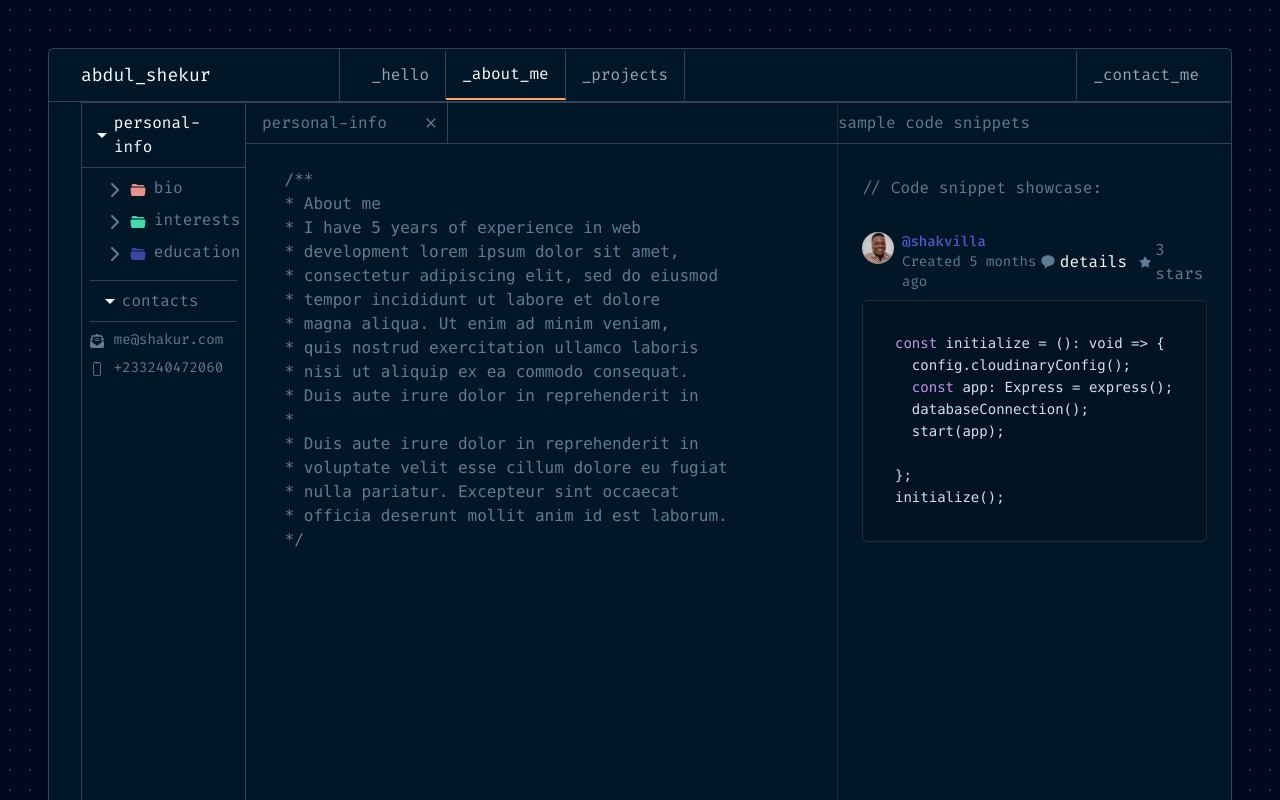
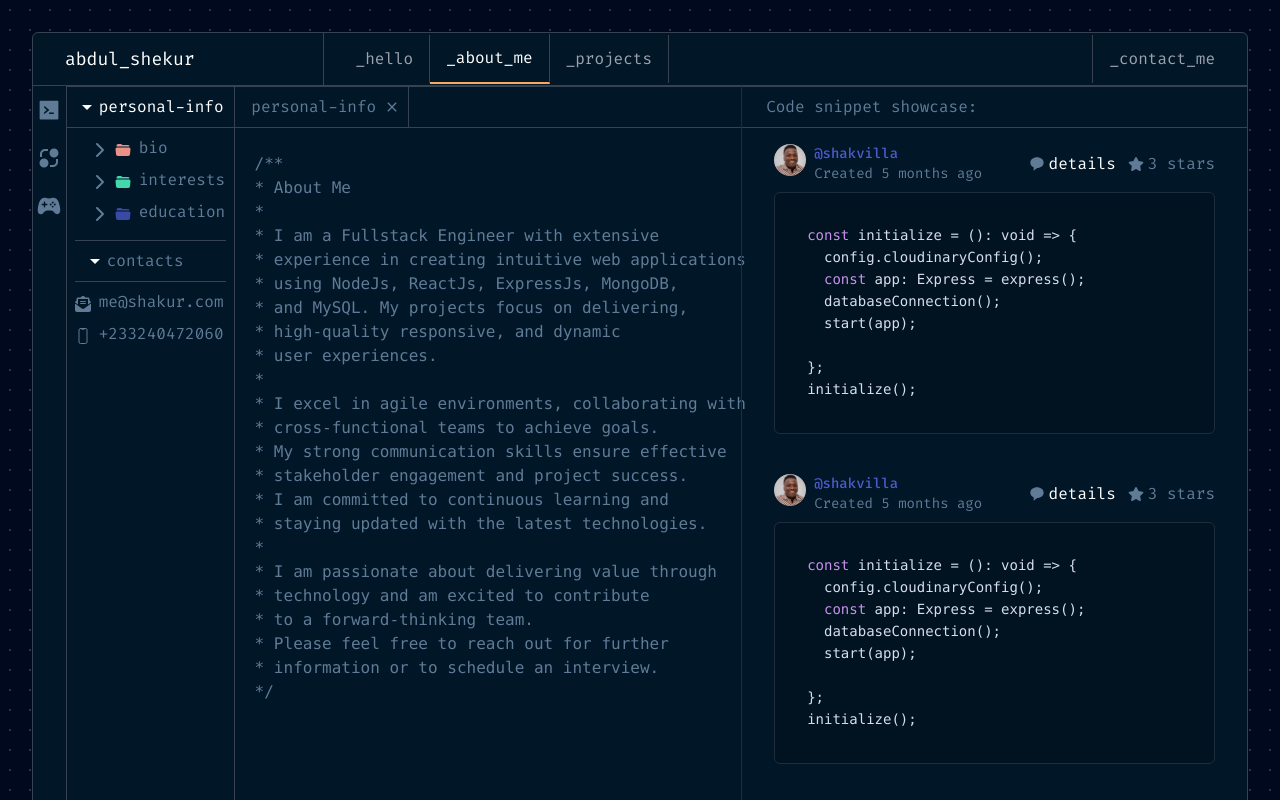
Before and after one commit to Shakvilla/shakur, a Next.js app: page /about_me in a window 1280 px wide. Shown: the top 800 px of the page. Built offline with nearby package versions, Linux system fonts and the light colour scheme.

Commit message:
refactoring

```diff
--- a/components/ui/Button.jsx
+++ b/components/ui/Button.jsx
@@ -0,0 +1,9 @@
+import React from 'react'
+
+const Button = () => {
+  return (
+    <div></div>
+  )
+}
+
+export default Button
--- a/pages/_app.js
+++ b/pages/_app.js
@@ -3,21 +3,24 @@ import Head from 'next/head';
 import { PagesProgressBar as ProgressBar } from 'next-nprogress-bar';
 
 
-import { Fira_Code } from 'next/font/google'
+import { Fira_Code as Fira } from 'next/font/google'
 import Navbar from '../components/Navbar';
 import Footer from '../components/Footer';
 
 
 
-const fira = Fira_Code({ subsets: ['latin'] })
+const fira = Fira({
+  subsets: ['latin'],
+  // variable: "--font-fira",
+ })
 
 function MyApp({ Component, pageProps }) {
   <Head>
     <title>Abdul Shekur - Portfolio</title>
   </Head>
-  return <div className={fira.className }>
+  return <div className={`${fira.className}`}>
 
-    <div className="absolute top-0 text-white p-4 sm:p-8 md:p-12 min-h-screen w-screen bg-[#000000] bg-[radial-gradient(#ffffff33_1px,#00091d_1px)] bg-[size:20px_20px] overflow-hidden">
+    <div className="absolute top-0 text-white p-4  md:p-8 min-h-screen w-screen bg-[#000000] bg-[radial-gradient(#ffffff33_1px,#00091d_1px)] bg-[size:20px_20px] overflow-hidden">
       <div className="  mx-auto h-full 2xl:h-screen     w-full border border-gray-700 rounded-md bg-[#011627]">
         <Navbar />
 
--- /dev/null
+++ b/pages/about_me/components/CodeSnippetSection.jsx
@@ -0,0 +1,39 @@
+import React from 'react';
+import Image from 'next/image';
+import { BiSolidMessageRounded } from "react-icons/bi";
+import { FaStar } from "react-icons/fa6";
+import CodeSnippet from '../../../components/CodeSnippet'
+const CodeSnippetSection = ({ code, language }) => (
+    <div className="mb-8">
+        <div className="flex justify-between items-center">
+            <div className="flex item-center gap-x-2">
+                <Image
+                    src="/images/shakur.svg"
+                    alt="shakur"
+                    width="32"
+                    height="32"
+                    className="h-8 w-8 rounded-full"
+                />
+                <div className="text-sm">
+                    <p className="text-[#4D5BCE] font-medium">@shakvilla</p>
+                    <p className="text-[#607B96]">Created 5 months ago</p>
+                </div>
+            </div>
+            <div className="flex gap-x-3">
+                <div className="flex items-center text-[#607B96] gap-x-1">
+                    <BiSolidMessageRounded />
+                    <p className="text-white">details</p>
+                </div>
+                <div className="flex items-center text-[#607B96] gap-x-1">
+                    <FaStar />
+                    <p className="">3 stars</p>
+                </div>
+            </div>
+        </div>
+        <div className="mt-2 bg-[#011221] border border-[#1E2D3D] p-4 rounded-md">
+            <CodeSnippet code={code} language={language} />
+        </div>
+    </div>
+);
+
+export default CodeSnippetSection;
--- /dev/null
+++ b/pages/about_me/components/ContactInfo.jsx
@@ -0,0 +1,25 @@
+import React from 'react';
+import { FaEnvelopeOpenText } from "react-icons/fa6";
+import { IoPhonePortraitOutline } from "react-icons/io5";
+import { MdArrowDropDown } from "react-icons/md";
+
+const ContactInfo = () => (
+    <div className="mt-4 px-2">
+        <div className="p-2 flex justify-start items-center text-white border-y border-gray-700">
+            <div className="text-2xl">
+                <MdArrowDropDown />
+            </div>
+            <p className="text-[#607B96]">contacts</p>
+        </div>
+        <li className="my-2 text-base flex items-center gap-2">
+            <p className="text-[#607B96] w-4 h-3"><FaEnvelopeOpenText /></p>
+            <p className="text-[#607B96]">me@shakur.com</p>
+        </li>
+        <li className="my-2 text-base flex items-center gap-2">
+            <p className="text-[#607B96] w-4 h-3"><IoPhonePortraitOutline /></p>
+            <p className="text-[#607B96]">+233240472060</p>
+        </li>
+    </div>
+);
+
+export default ContactInfo;
--- /dev/null
+++ b/pages/about_me/components/DropdownMenu.jsx
@@ -0,0 +1,11 @@
+import React from 'react';
+import MenuItem from './MenuItem';
+
+const DropdownMenu = ({ isOpen, toggle, iconColor, label, children }) => (
+    <>
+        <MenuItem isOpen={isOpen} toggle={toggle} iconColor={iconColor} label={label} />
+        {isOpen && <ul className="ml-8">{children}</ul>}
+    </>
+);
+
+export default DropdownMenu;
--- /dev/null
+++ b/pages/about_me/components/MenuItem.jsx
@@ -0,0 +1,16 @@
+import React from 'react';
+import { MdArrowDropDown } from "react-icons/md";
+import { FaChevronRight } from "react-icons/fa6";
+import { IoFolderOpen } from "react-icons/io5";
+
+const MenuItem = ({ isOpen, toggle, iconColor, label }) => (
+    <>
+        <li className="mt-2 flex items-center gap-2 cursor-pointer" onClick={toggle}>
+            <p className="text-[#607B96] w-4 h-3">{isOpen ? <MdArrowDropDown /> : <FaChevronRight />}</p>
+            <p className={`w-4 h-3 ${iconColor}`}><IoFolderOpen /></p>
+            <p className="text-[#607B96]">{label}</p>
+        </li>
+    </>
+);
+
+export default MenuItem;
--- /dev/null
+++ b/pages/about_me/components/SidebarIcon.jsx
@@ -0,0 +1,11 @@
+import React from 'react';
+
+const SidebarIcon = ({ IconComponent }) => (
+    <div className="flex items-center w-full h-12 justify-center text-[#607B96]">
+        <p className="text-2xl">
+            <IconComponent />
+        </p>
+    </div>
+);
+
+export default SidebarIcon;
--- a/pages/about_me/index.jsx
+++ b/pages/about_me/index.jsx
@@ -1,20 +1,19 @@
-// import { Prism as SyntaxHighlighter } from 'react-syntax-highlighter';
-// import { solarizedlight } from 'react-syntax-highlighter/dist/esm/styles/prism';// import virtualizedRenderer from 'react-syntax-highlighter-virtualized-renderer';
-import { MdArrowDropDown } from "react-icons/md";
-import CodeSnippet from '../../components/CodeSnippet'
-import { MdClose } from "react-icons/md";
-import { IoFolderOpen } from "react-icons/io5";
-import { FaChevronRight } from "react-icons/fa6";
-import { FaEnvelopeOpenText } from "react-icons/fa6";
-import { IoPhonePortraitOutline } from "react-icons/io5";
-import { BiSolidMessageRounded } from "react-icons/bi";
-import { FaStar } from "react-icons/fa6";
-
-import Image from 'next/image'
+import { useState } from 'react';
+import { MdArrowDropDown, MdClose } from "react-icons/md";
+import { IoGameController } from "react-icons/io5";
+import { AiFillCode } from "react-icons/ai";
+import { RiExchange2Fill } from "react-icons/ri";
+import SidebarIcon from './components/SidebarIcon';
+import DropdownMenu from './components/DropdownMenu';
+import CodeSnippetSection from './components/CodeSnippetSection';
+import ContactInfo from './components/ContactInfo';
+// import SidebarIcon from './SidebarIcon';
+// import DropdownMenu from './DropdownMenu';
+// import ContactInfo from './ContactInfo';
+// import CodeSnippetSection from './CodeSnippetSection';
 
 export default function About() {
-
-
+  const [openMenu, setOpenMenu] = useState(null);
 
   const code1 =
     `const initialize = (): void => {
@@ -26,188 +25,162 @@ export default function About() {
 };
 initialize();
 `
-// const code2 =
-// `const initialize = (): void => {
-//   config.cloudinaryConfig();
-//   const app: Express = express();
-//   databaseConnection();
-//   start(app);
 
-// };
-// initialize();
-// `
+  const handleMenuClick = (menu) => {
+    setOpenMenu(openMenu === menu ? null : menu);
+  };
+
   return (
     <div className="min-h-screen flex flex-col bg-[#011627] text-white">
-      {/* <Navbar /> */}
-
-      <main className="flex flex-1 w-full px-4  sm:px-6  md:px-0 mx-auto">
-
-        <div>
-
+      <main className="lg:hidden flex flex-1 flex-col lg:flex-row w-full px-4 sm:px-6 md:px-0 mx-auto">
+        <div className="flex lg:hidden justify-between items-center bg-[#011627] p-4 border-b border-gray-700">
+          <p className="text-2xl text-[#607B96]">personal-info</p>
+          <MdClose className="text-2xl text-[#607B96]" />
         </div>
+        <section className="w-full lg:w-2/12">
+          {/* <div className="lg:w-2/12 border-r border-gray-700 h-full">
+            <nav className="flex flex-col">
+              <SidebarIcon IconComponent={AiFillCode} />
+              <SidebarIcon IconComponent={RiExchange2Fill} />
+              <SidebarIcon IconComponent={IoGameController} />
+            </nav>
+          </div> */}
+          <div className="text-[#607B96] lg:w-10/12 border-r border-gray-700 h-full">
+            <div className="mt-0">
+              <div className="p-2 flex justify-start items-center text-white border-y border-gray-700">
+                <div className="text-2xl">
+                  <MdArrowDropDown />
+                </div>
+                <p className="">personal-info</p>
+              </div>
+              <ul className="ml-4 px-2">
+                <DropdownMenu isOpen={openMenu === 'bio'} toggle={() => handleMenuClick('bio')} iconColor="text-[#E99287]" label="bio">
+                  <li className="mt-2">About Me</li>
+                  <li className="mt-2">Skills</li>
+                </DropdownMenu>
+                <DropdownMenu isOpen={openMenu === 'interests'} toggle={() => handleMenuClick('interests')} iconColor="text-[#43D9AD]" label="interests">
+                  <li className="mt-2">Coding</li>
+                  <li className="mt-2">Gaming</li>
+                </DropdownMenu>
+                <DropdownMenu isOpen={openMenu === 'education'} toggle={() => handleMenuClick('education')} iconColor="text-[#3A49A4]" label="education">
+                  <li className="mt-2">School</li>
+                  <li className="mt-2">Certifications</li>
+                </DropdownMenu>
+              </ul>
+              <ContactInfo />
+            </div>
+          </div>
+        </section>
+        <section className="w-full lg:w-5/12 px-4 lg:px-0">
+          <div className="px-4 lg:px-0 flex justify-start items-center text-[#607B96] border-y border-gray-700">
+            <div className="flex pr-2 justify-between items-center w-full lg:w-4/12 border-r border-gray-700 py-2">
+              <p>personal-info</p>
+              <MdClose />
+            </div>
+          </div>
+          <div className="mt-4">
+            <p className="text-[#607B96] text-lg lg:text-xl">personal-info / bio</p>
+            <pre className="text-[#607B96] text-start whitespace-pre-wrap">
+              {`
+I have 5 years of experience in web development lorem ipsum dolor sit amet, consectetur adipiscing elit, sed do eiusmod tempor incididunt ut labore et dolore magna aliqua. Ut enim ad minim veniam, quis nostrud exercitation ullamco laboris nisi ut aliquip ex ea commodo consequat. Duis aute irure dolor in reprehenderit in. Duis aute irure dolor in reprehenderit in voluptate velit esse cillum dolore eu fugiat nulla pariatur. Excepteur sint occaecat officia deserunt mollit anim id est laborum.
+              `}
+            </pre>
+          </div>
+        </section>
+        <section className="w-full lg:w-5/12 border-l border-[#1E2D3D]">
+          <div className="flex justify-start py-2 items-center border-y border-gray-700">
+            <p className="text-[#607B96] pl-6">Code snippet showcase:</p>
+          </div>
+          <div className="relative mx-6 px-2">
+            <CodeSnippetSection code={code1} language="typescript" />
+          </div>
+        </section>
+      </main>
+      <main className="hidden lg:flex flex-1 w-full px-4 sm:px-6 md:px-0 mx-auto">
+        <div></div>
         <section className="w-full flex lg:w-2/12">
           <div className="lg:w-2/12 border-r border-gray-700 h-full">
-             <div className="">
-
-             </div>
+            <nav className="flex flex-col">
+              <SidebarIcon IconComponent={AiFillCode} />
+              <SidebarIcon IconComponent={RiExchange2Fill} />
+              <SidebarIcon IconComponent={IoGameController} />
+            </nav>
           </div>
           <div className="text-[#607B96] lg:w-10/12 border-r border-gray-700 h-full">
             <div className="mt-0">
               <div className="p-2 flex justify-start items-center text-white border-y border-gray-700">
                 <div className="text-2xl">
                   <MdArrowDropDown />
-
                 </div>
                 <p className="">personal-info</p>
               </div>
               <ul className="ml-4 px-2">
-                    <li className="mt-2 flex items-center gap-2">
-                        <p className="text-[#607B96]  w-4 h-3"><FaChevronRight /></p>
-                        <p className="text-[#E99287]  w-4 h-3"> <IoFolderOpen /></p>
-                        <p className="text-[#607B96]">bio</p>
-                    </li>
-                    {/* <li className="mt-2">
-                      <p className="text-[#607B96]">interests</p>
-                    </li> */}
-                <li className="mt-2 flex items-center gap-2">
-                  <p className="text-[#607B96]  w-4 h-3"><FaChevronRight /></p>
-                  <p className="text-[#43D9AD]  w-4 h-3"> <IoFolderOpen /></p>
-                  <p className="text-[#607B96]">interests</p>
-                </li>
-                    {/* <li className="mt-2">
-                      <p className="text-[#]">education</p>
-                      <ul className="ml-4">
-                        <li className="mt-2">
-                          <p className="text-[#607B96]">high-school</p>
-                        </li>
-                        <li className="mt-2">
-                          <p className="text-[#607B96]">university</p>
-                        </li>
+                <DropdownMenu isOpen={openMenu === 'bio'} toggle={() => handleMenuClick('bio')} iconColor="text-[#E99287]" label="bio">
+                  <li className="mt-2">About Me</li>
+                  <li className="mt-2">Skills</li>
+                </DropdownMenu>
+                <DropdownMenu isOpen={openMenu === 'interests'} toggle={() => handleMenuClick('interests')} iconColor="text-[#43D9AD]" label="interests">
+                  <li className="mt-2">Coding</li>
+                  <li className="mt-2">Gaming</li>
+                </DropdownMenu>
+                <DropdownMenu isOpen={openMenu === 'education'} toggle={() => handleMenuClick('education')} iconColor="text-[#3A49A4]" label="education">
+                  <li className="mt-2">School</li>
+                  <li className="mt-2">Certifications</li>
+                </DropdownMenu>
               </ul>
-                    </li> */}
-                <li className="mt-2 flex items-center gap-2">
-                  <p className="text-[#607B96]  w-4 h-3"><FaChevronRight /></p>
-                  <p className="text-[#3A49A4]  w-4 h-3"> <IoFolderOpen /></p>
-                  <p className="text-[#607B96]">education</p>
-                </li>
-                  </ul>
-                  <div className="mt-4 px-2">
-                <div className="p-2 flex justify-start items-center text-white border-y border-gray-700">
-                  <div className="text-2xl">
-                    <MdArrowDropDown />
-
-                  </div>
-                  <p className="text-[#607B96]">contacts</p>
-                </div>
-                    {/* <p className="text-[#607B96]">contacts</p> */}
-                <li className="mt-2 text-sm flex items-center gap-2">
-                  <p className="text-[#607B96]  w-4 h-3"> <FaEnvelopeOpenText /></p>
-                  <p className="text-[#607B96]">me@shakur.com</p>
-                </li>
-                    {/* <p className="mt-1">+3598246359</p> */}
-                <li className="mt-2 text-sm flex items-center gap-2">
-                  <p className="text-[#607B96]  w-4 h-3"> <IoPhonePortraitOutline />
-
-                  </p>
-                  <p className="text-[#607B96]">+233240472060</p>
-                </li>
-                  </div>
+              <ContactInfo />
             </div>
           </div>
         </section>
-
-        <section className="w-full lg:w-6/12">
+        <section className="w-full lg:w-5/12">
           <div className="px-4 flex justify-start items-center text-[#607B96] border-y border-gray-700">
-         <div className="flex pr-2 justify-between  items-center w-4/12 border-r border-gray-700  py-2">
+            <div className="flex pr-2 justify-between items-center w-4/12 border-r border-gray-700 py-2">
               <p>personal-info</p>
               <MdClose />
-
             </div>
           </div>
           <div>
-
             <pre className="text-[#607B96] text-start">
               {`
   /**
-    * About me
-    * I have 5 years of experience in web
-    * development lorem ipsum dolor sit amet,
-    * consectetur adipiscing elit, sed do eiusmod
-    * tempor incididunt ut labore et dolore
-    * magna aliqua. Ut enim ad minim veniam,
-    * quis nostrud exercitation ullamco laboris
-    * nisi ut aliquip ex ea commodo consequat.
-    * Duis aute irure dolor in reprehenderit in
+  * About Me
   *
-    * Duis aute irure dolor in reprehenderit in
-    * voluptate velit esse cillum dolore eu fugiat
-    * nulla pariatur. Excepteur sint occaecat
-    * officia deserunt mollit anim id est laborum.
-    */`
-    }
+  * I am a Fullstack Engineer with extensive
+  * experience in creating intuitive web applications
+  * using NodeJs, ReactJs, ExpressJs, MongoDB,
+  * and MySQL. My projects focus on delivering,
+  * high-quality responsive, and dynamic
+  * user experiences.
+  *
+  * I excel in agile environments, collaborating with
+  * cross-functional teams to achieve goals.
+  * My strong communication skills ensure effective
+  * stakeholder engagement and project success.
+  * I am committed to continuous learning and
+  * staying updated with the latest technologies.
+  *
+  * I am passionate about delivering value through
+  * technology and am excited to contribute
+  * to a forward-thinking team.
+  * Please feel free to reach out for further
+  * information or to schedule an interview.
+  */`}
             </pre>
-
           </div>
-
         </section>
-
-        <section className="w-full lg:w-4/12 border-l border-[#1E2D3D]">
-          <div className=" flex justify-start py-2 items-center  border-y border-gray-700">
-            {/* <div className="py-2"> */}
-              {/* <MdArrowDropDown /> */}
-              <p className=" text-[#607B96]">sample code snippets</p>
-            {/* </div> */}
-            {/* <p className="">personal-info</p> */}
+        <section className="w-full lg:w-5/12 border-l border-[#1E2D3D]">
+          <div className="flex justify-start py-2 items-center border-y border-gray-700">
+            <p className="text-[#607B96] pl-6">Code snippet showcase:</p>
           </div>
-
-          <div className="my-8 px-6">
-            <div className="text-[#607B96] mb-8">
-              <p>// Code snippet showcase:</p>
+          <div className="relative mx-6 px-2 mt-4">
+            <CodeSnippetSection code={code1} language="typescript" />
           </div>
-            <div className="mb-8">
-              <div className="flex justify-between items-center ">
-                <div className="flex item-center gap-x-2">
-                  {/* <div className=" w-8 h-8 rounded-full"> */}
-                    <Image
-                        src="/images/shakur.svg"
-                        alt="shakur"
-                        width="32"
-                        height="32"
-                        className="h-8 w-8 rounded-full"
-                    />
-
-                  {/* </div> */}
-                  <div className="text-sm">
-                    <p className="text-[#4D5BCE] font-medium">@shakvilla</p>
-                    <p className="text-[#607B96]">Created 5 months ago</p>
-                  </div>
-
-                </div>
-                <div className="flex gap-x-3">
-                  <div className="flex items-center text-[#607B96] gap-x-1">
-                    <BiSolidMessageRounded />
-
-                    <p className="text-white">details</p>
-
-                  </div>
-                  <div className="flex items-center text-[#607B96] gap-x-1">
-                    <FaStar />
-                    <p className="">3 stars</p>
-
-                  </div>
-                </div>
-              </div>
-
-              <div className="mt-2 bg-[#011221] border border-[#1E2D3D] p-4 rounded-md">
-                <CodeSnippet code={code1} language="typescript" />
-              </div>
-            </div>
-
+          <div className="relative mx-6 p-2">
+            <CodeSnippetSection code={code1} language="typescript" />
           </div>
         </section>
       </main>
 
-      {/* <Footer /> */}
     </div>
   );
 }
--- a/tailwind.config.js
+++ b/tailwind.config.js
@@ -5,7 +5,11 @@ module.exports = {
     "./components/**/*.{js,ts,jsx,tsx}",
   ],
   theme: {
-    extend: {},
+    extend: {
+      fontFamily: {
+        fira: ['var(--font-fira)'],
+      },
+    },
   },
   plugins: [],
 }
```
Lines whose indentation alone changed are shown as unchanged.
